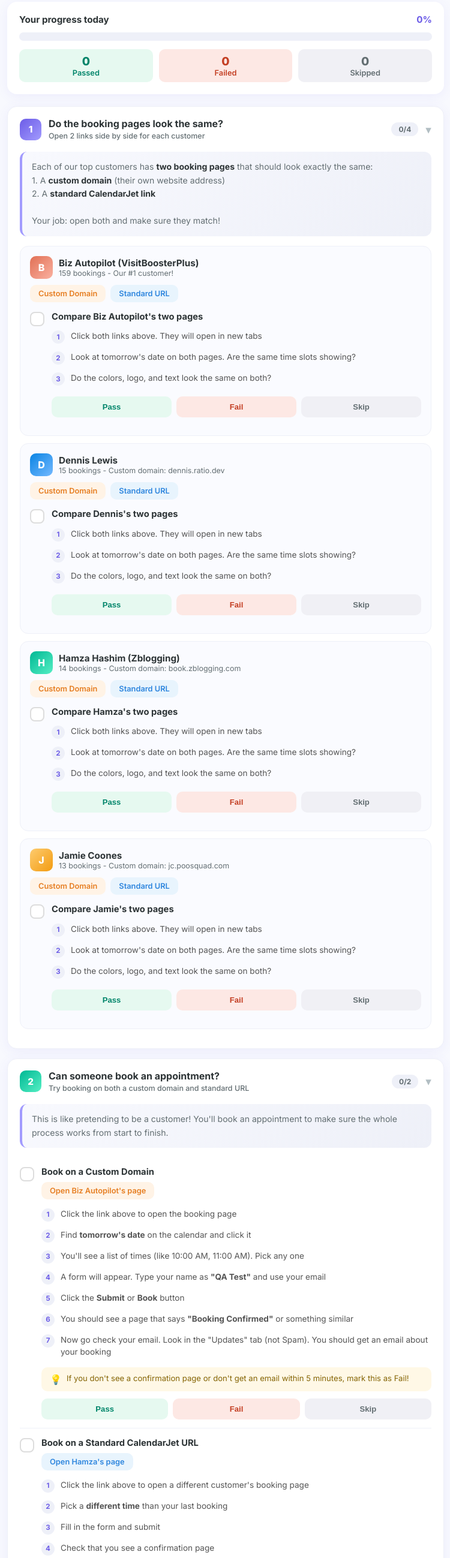
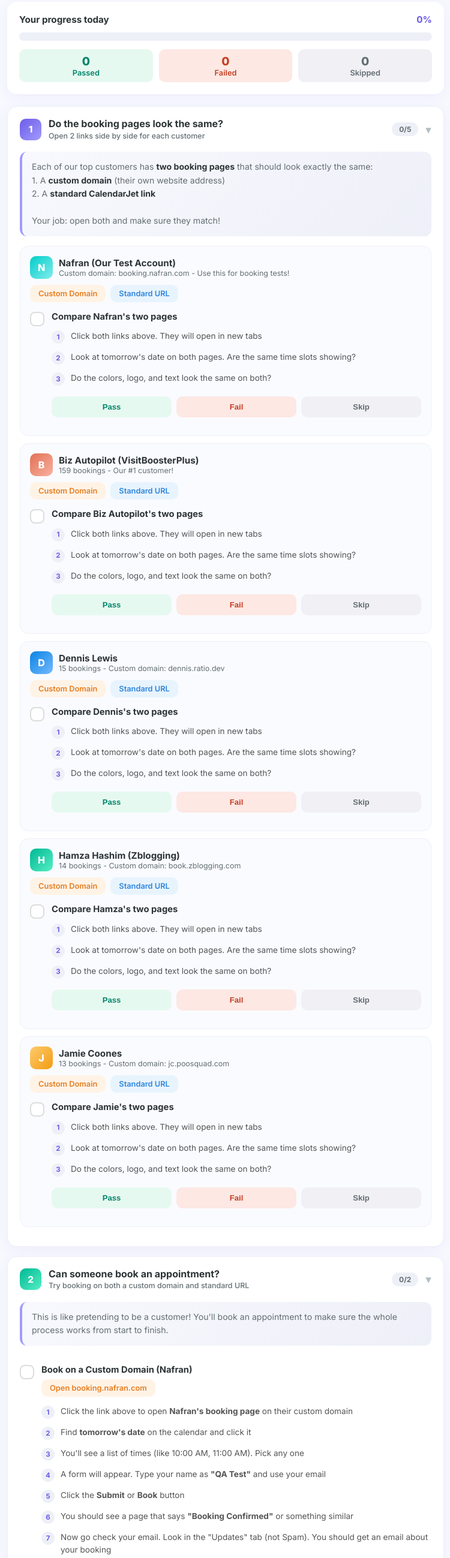
Before and after one commit to aamirmursleen/calendarjet-qa, a plain HTML site: page index.html in a window 1280 px wide. Shown: the part 202-2800 px from the top of the page at 60% size, without its empty margins (264-1014 px from the left). Drawn offline with nearby package versions, Linux system fonts and the light colour scheme.

Commit message:
Add Nafran (booking.nafran.com) as primary test account for booking submissions

```diff
--- a/index.html
+++ b/index.html
@@ -524,7 +524,7 @@
   <div class="section-header" onclick="toggle('sec-booking')">
     <div class="section-num" style="background:linear-gradient(135deg,#6C5CE7,#a29bfe)">1</div>
     <h2>Do the booking pages look the same?<small>Open 2 links side by side for each customer</small></h2>
-    <span class="section-badge" id="badge-sec-booking">0/4</span>
+    <span class="section-badge" id="badge-sec-booking">0/5</span>
     <span class="section-chevron">&#9662;</span>
   </div>
   <div class="section-body">
@@ -533,6 +533,37 @@
       <br>1. A <strong>custom domain</strong> (their own website address)
       <br>2. A <strong>standard CalendarJet link</strong>
       <br><br>Your job: open both and make sure they match!
+    </div>
+
+    <!-- Client 0: Nafran - our own test account -->
+    <div class="client-card">
+      <div class="client-top">
+        <div class="client-avatar" style="background:linear-gradient(135deg,#00cec9,#81ecec)">N</div>
+        <div class="client-info">
+          <h3>Nafran (Our Test Account)</h3>
+          <div class="client-stat">Custom domain: booking.nafran.com - Use this for booking tests!</div>
+        </div>
+      </div>
+      <div class="link-row">
+        <a class="link-btn link-custom" href="https://booking.nafran.com" target="_blank">Custom Domain</a>
+        <a class="link-btn link-standard" href="https://www.calendarjet.com/nafran" target="_blank">Standard URL</a>
+      </div>
+      <div class="task" data-section="sec-booking">
+        <input type="checkbox" class="task-check" onchange="updateProgress()">
+        <div class="task-content">
+          <div class="task-title">Compare Nafran's two pages</div>
+          <ul class="steps">
+            <li class="step"><span class="step-num">1</span><span>Click both links above. They will open in new tabs</span></li>
+            <li class="step"><span class="step-num">2</span><span>Look at tomorrow's date on both pages. Are the same time slots showing?</span></li>
+            <li class="step"><span class="step-num">3</span><span>Do the colors, logo, and text look the same on both?</span></li>
+          </ul>
+          <div class="verdict">
+            <button class="v-pass" onclick="setVerdict(this,'pass')">Pass</button>
+            <button class="v-fail" onclick="setVerdict(this,'fail')">Fail</button>
+            <button class="v-skip" onclick="setVerdict(this,'skip')">Skip</button>
+          </div>
+        </div>
+      </div>
     </div>
 
     <!-- Client 1: Biz Autopilot - 159 bookings -->
@@ -679,12 +710,12 @@
     <div class="task" data-section="sec-testbooking">
       <input type="checkbox" class="task-check" onchange="updateProgress()">
       <div class="task-content">
-        <div class="task-title">Book on a Custom Domain</div>
+        <div class="task-title">Book on a Custom Domain (Nafran)</div>
         <div class="link-row" style="margin-bottom:8px;">
-          <a class="link-btn link-custom" href="https://visitboosterplus.buildmedia.co.in" target="_blank">Open Biz Autopilot's page</a>
+          <a class="link-btn link-custom" href="https://booking.nafran.com" target="_blank">Open booking.nafran.com</a>
         </div>
         <ul class="steps">
-          <li class="step"><span class="step-num">1</span><span>Click the link above to open the booking page</span></li>
+          <li class="step"><span class="step-num">1</span><span>Click the link above to open <strong>Nafran's booking page</strong> on their custom domain</span></li>
           <li class="step"><span class="step-num">2</span><span>Find <strong>tomorrow's date</strong> on the calendar and click it</span></li>
           <li class="step"><span class="step-num">3</span><span>You'll see a list of times (like 10:00 AM, 11:00 AM). Pick any one</span></li>
           <li class="step"><span class="step-num">4</span><span>A form will appear. Type your name as <strong>"QA Test"</strong> and use your email</span></li>
@@ -704,12 +735,12 @@
     <div class="task" data-section="sec-testbooking">
       <input type="checkbox" class="task-check" onchange="updateProgress()">
       <div class="task-content">
-        <div class="task-title">Book on a Standard CalendarJet URL</div>
+        <div class="task-title">Book on the Standard CalendarJet URL (Nafran)</div>
         <div class="link-row" style="margin-bottom:8px;">
-          <a class="link-btn link-standard" href="https://www.calendarjet.com/hamza" target="_blank">Open Hamza's page</a>
+          <a class="link-btn link-standard" href="https://www.calendarjet.com/nafran" target="_blank">Open calendarjet.com/nafran</a>
         </div>
         <ul class="steps">
-          <li class="step"><span class="step-num">1</span><span>Click the link above to open a different customer's booking page</span></li>
+          <li class="step"><span class="step-num">1</span><span>Click the link above to open <strong>Nafran's standard</strong> booking page (same account, different URL)</span></li>
           <li class="step"><span class="step-num">2</span><span>Pick a <strong>different time</strong> than your last booking</span></li>
           <li class="step"><span class="step-num">3</span><span>Fill in the form and submit</span></li>
           <li class="step"><span class="step-num">4</span><span>Check that you see a confirmation page</span></li>
@@ -1238,13 +1269,13 @@
     y += 10;
 
     const sections = [
-      { name: 'Compare Booking Pages', color: [108,92,231], tasks: results.slice(0, 4) },
-      { name: 'Test Booking Submission', color: [0,184,148], tasks: results.slice(4, 6) },
-      { name: 'Timezone Matching', color: [9,132,227], tasks: results.slice(6, 9) },
-      { name: 'Google Calendar Sync', color: [253,203,110], tasks: results.slice(9, 11) },
-      { name: 'AI Agent', color: [225,112,85], tasks: results.slice(11, 12) },
-      { name: 'Branding & Customizer', color: [162,155,254], tasks: results.slice(12, 14) },
-      { name: 'Support Ticket', color: [99,110,114], tasks: results.slice(14, 15) },
+      { name: 'Compare Booking Pages', color: [108,92,231], tasks: results.slice(0, 5) },
+      { name: 'Test Booking Submission', color: [0,184,148], tasks: results.slice(5, 7) },
+      { name: 'Timezone Matching', color: [9,132,227], tasks: results.slice(7, 10) },
+      { name: 'Google Calendar Sync', color: [253,203,110], tasks: results.slice(10, 12) },
+      { name: 'AI Agent', color: [225,112,85], tasks: results.slice(12, 13) },
+      { name: 'Branding & Customizer', color: [162,155,254], tasks: results.slice(13, 15) },
+      { name: 'Support Ticket', color: [99,110,114], tasks: results.slice(15, 16) },
     ];
 
     sections.forEach(sec => {
```
